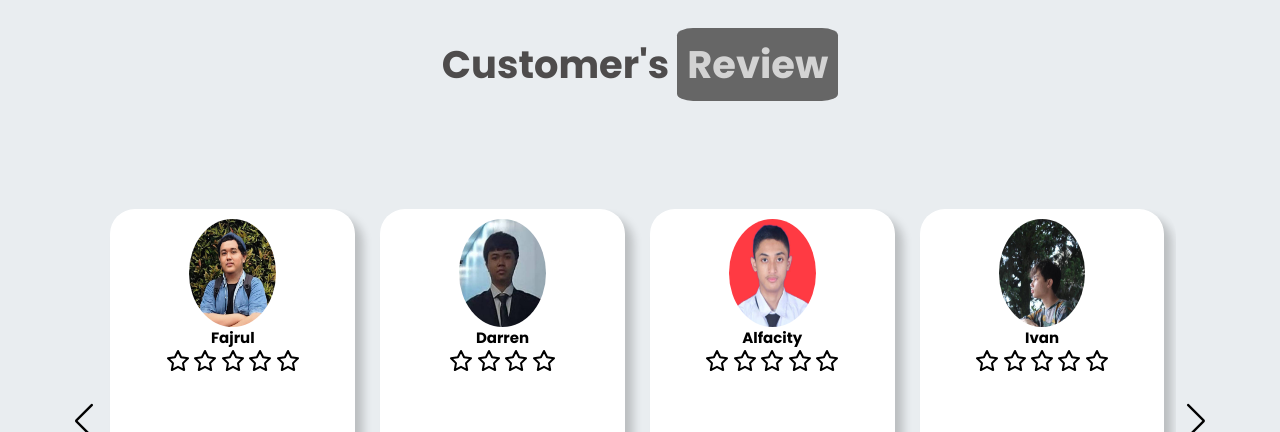
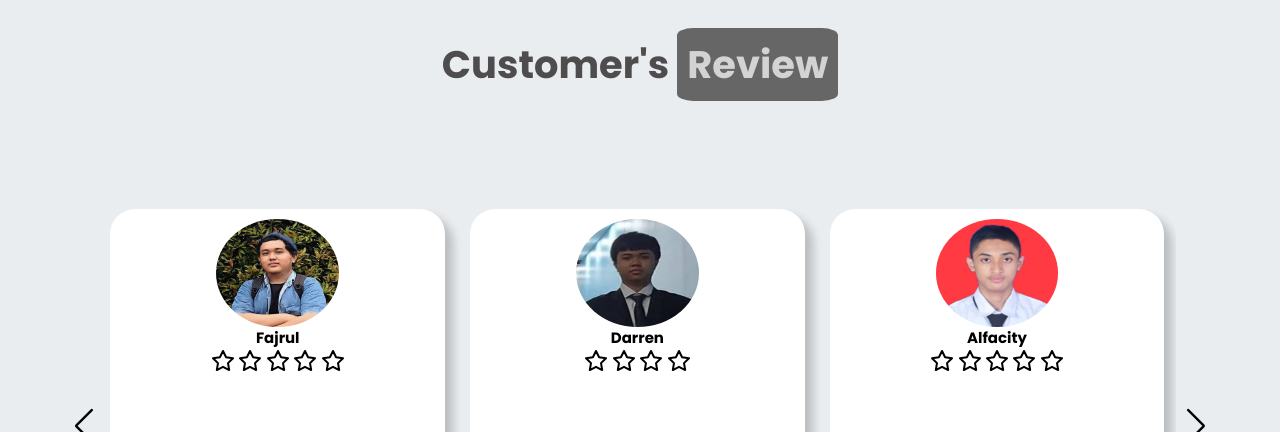
Before and after one commit to Farras8/ProjectWeb, a plain HTML site: page menu.html in a window 1280 px wide. Shown: the part 1260-1692 px from the top of the page. Drawn offline with nearby package versions, Linux system fonts and the light colour scheme.

Commit message:
first commit

```diff
--- a/css/menu.css
+++ b/css/menu.css
@@ -224,7 +224,7 @@ img{
     border-radius: 25px;
     background-color: #FFF;
     box-shadow: 8px 8px 10px 0 rgba(0, 0, 0, 0.2);
-    height: 400px;
+    height: 410px;
     width: 300px;
   }
   .Top-Content,
@@ -282,14 +282,7 @@ img{
     background-color: black;
   }
 
-  @media screen and (max-width: 520px) {
-    .slide-content{
-      margin: 0 10px;
-    }
-    .swiper-navBtn{
-      display: none;
-    }
-  }
+
   footer{
     padding: 1em;
     background-color:rgb(198, 201, 204 );
@@ -341,6 +334,15 @@ img{
         padding: 0.5rem;
     }
 }
+@media screen and (max-width: 650px){
+    .slide-content{
+        margin: 0 10px;
+      }
+      .swiper-navBtn{
+        display: none;
+      }
+
+}
 @media screen and (max-width: 450px){
     html{
         font-size: 50%;
--- a/js/script.js
+++ b/js/script.js
@@ -106,5 +106,3 @@ nameInput.addEventListener('blur', validateName);
 emailInput.addEventListener('blur', validateEmail);
 phoneInput.addEventListener('blur', validatePhone);
 messageInput.addEventListener('blur', validateMessage);
-
-/* slide show */
--- a/js/slideshow.js
+++ b/js/slideshow.js
@@ -19,13 +19,16 @@ var swiper = new Swiper(".slide-content", {
         0: {
             slidesPerView: 1,
         },
-        520: {
+        650: {
             slidesPerView: 2,
         },
         768: {
-            slidesPerView: 3,
+            slidesPerView: 2,
         },
         1000: {
+          slidesPerView: 3,
+         },
+        1366: {
           slidesPerView: 4,
         },
     },
```
